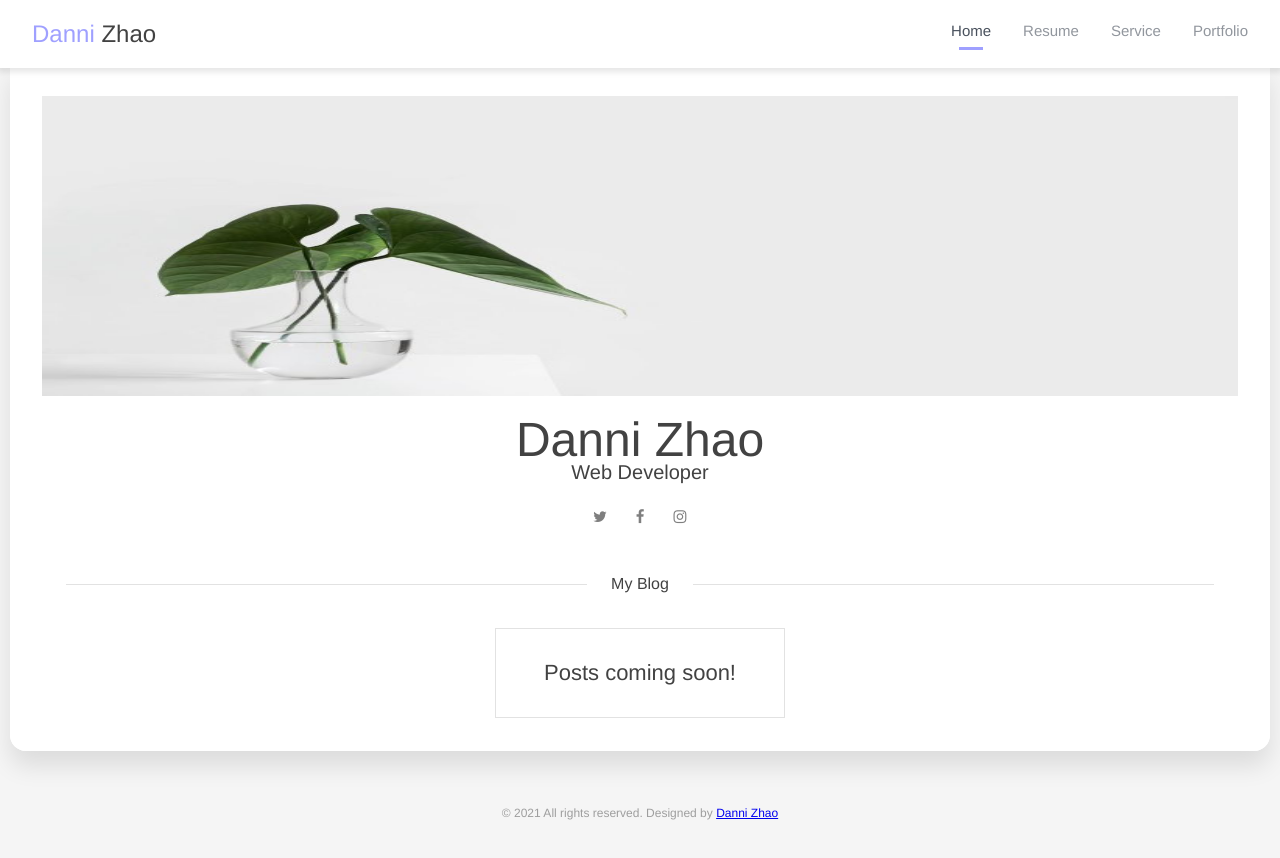
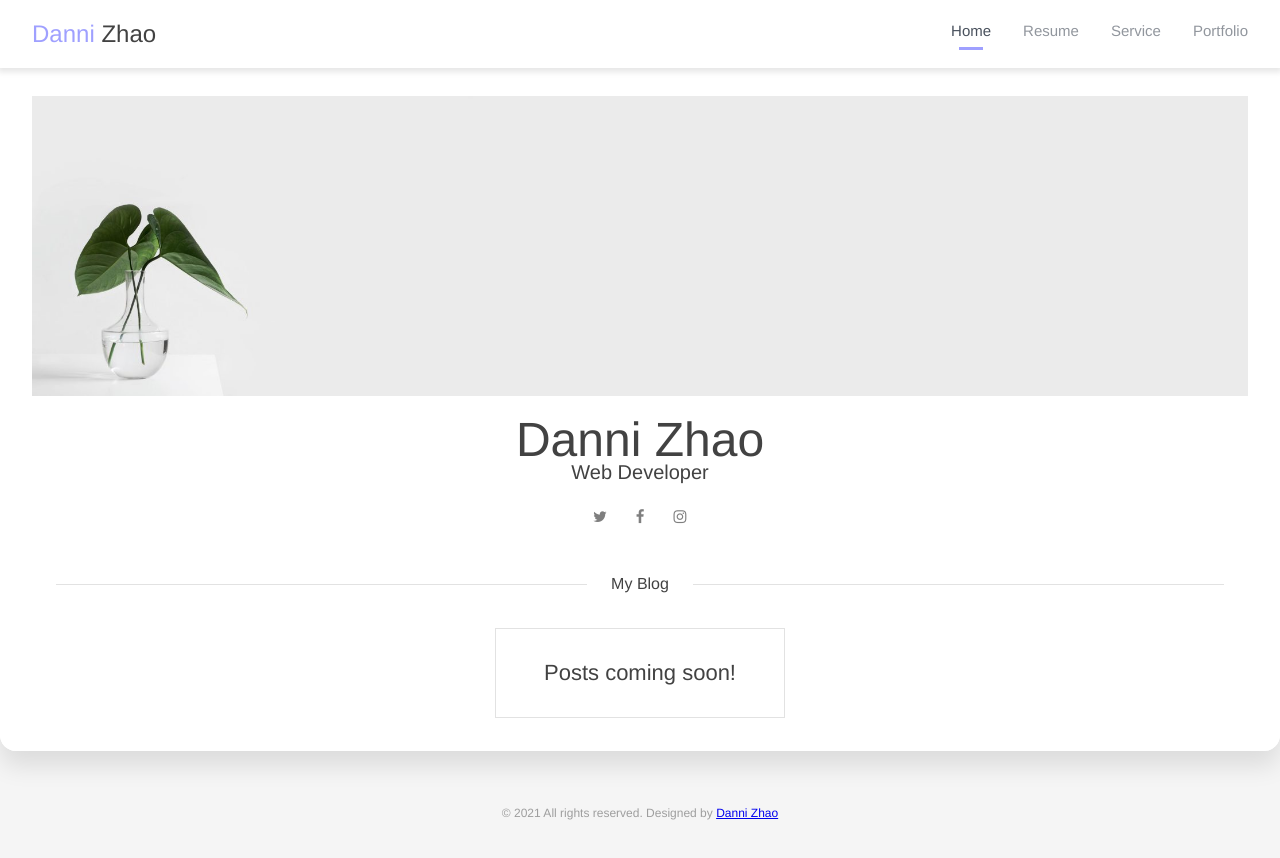
Before and after one commit to daneez/react-personal-blog, a React (Create React App) app: page / in a window 1280 px wide. Shown: the top 858 px of the page. Built offline with nearby package versions, Linux system fonts and the light colour scheme.

Commit message:
🐛  adjust img width and container margin

```diff
--- a/src/components/App/App.css
+++ b/src/components/App/App.css
@@ -1,6 +1,6 @@
 .container {
   max-width: 1500px;
-  margin: auto 10px;
+  margin: auto;
   /* height: 100vh; */
   display: flex;
   flex-direction: column;
--- a/src/components/Pages/components/HomePage/HomePage.css
+++ b/src/components/Pages/components/HomePage/HomePage.css
@@ -15,5 +15,5 @@
 
 .homepage__header-img {
   height: 300px;
-  width: 100%;
+  max-width: 100%;
 }
```
